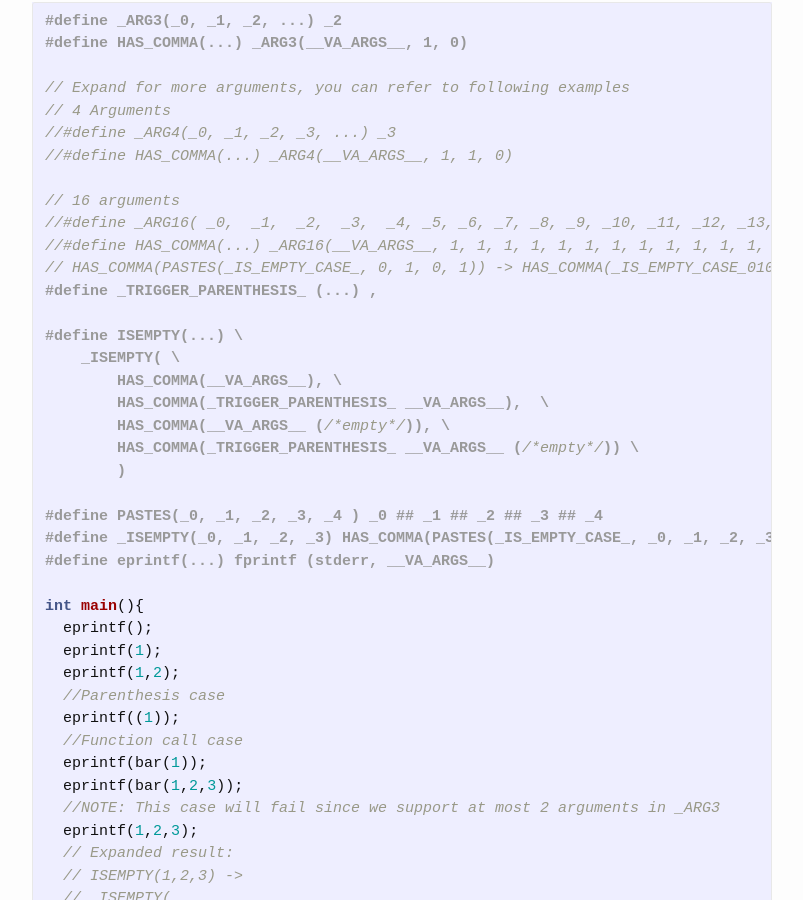
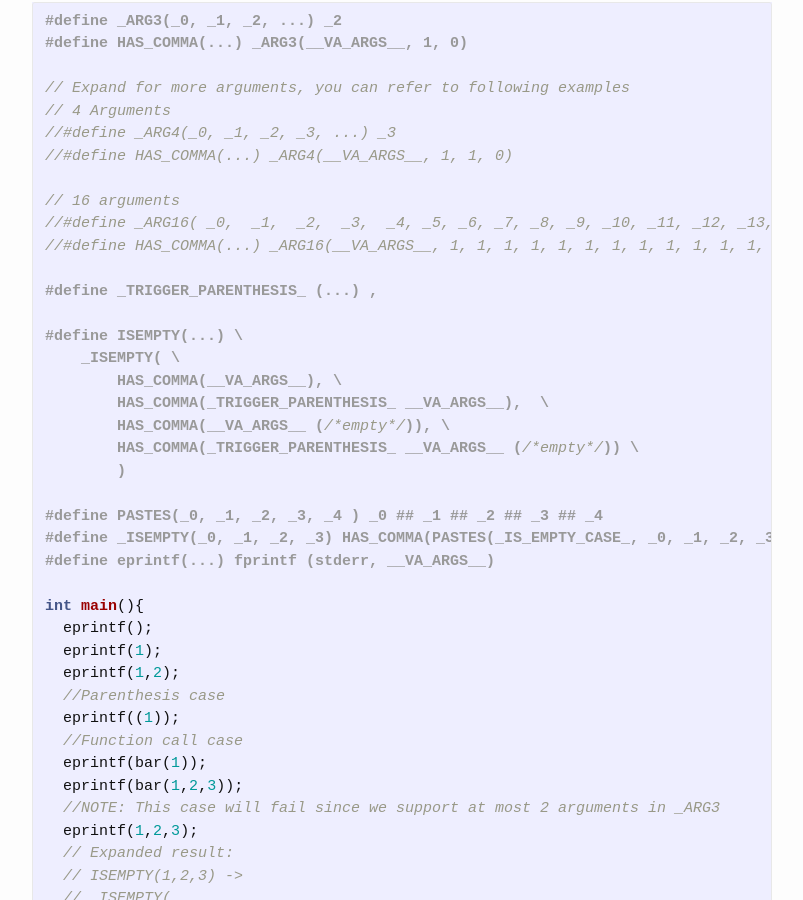
Before and after one commit to t6847kimo/blog, a Jekyll site: the page built from _posts/2019-02-04-Remove comma in variadic macro.md, in a window 1280 px wide and 900 px high, scrolled down 4085 px. Shown: the whole window, without its empty margins (238-1041 px from the left). Built offline with Jekyll 4.4.1, drawn with Linux system fonts in a browser that asks for light colours; nearby versions of some CDN libraries; comment, search, counter and statistics services are not loaded.

Commit message:
Update 2019-02-04-Remove comma in variadic macro.md

```diff
--- a/_posts/2019-02-04-Remove comma in variadic macro.md
+++ b/_posts/2019-02-04-Remove comma in variadic macro.md
@@ -173,7 +173,7 @@
 // 16 arguments
 //#define _ARG16( _0,  _1,  _2,  _3,  _4, _5, _6, _7, _8, _9, _10, _11, _12, _13, _14, _15, ...) _15
 //#define HAS_COMMA(...) _ARG16(__VA_ARGS__, 1, 1, 1, 1, 1, 1, 1, 1, 1, 1, 1, 1, 1, 1, 0)
-// HAS_COMMA(PASTES(_IS_EMPTY_CASE_, 0, 1, 0, 1)) -> HAS_COMMA(_IS_EMPTY_CASE_0101) -> HAS_COMMA() -> 0
+
 #define _TRIGGER_PARENTHESIS_ (...) ,
 
 #define ISEMPTY(...) \
```
